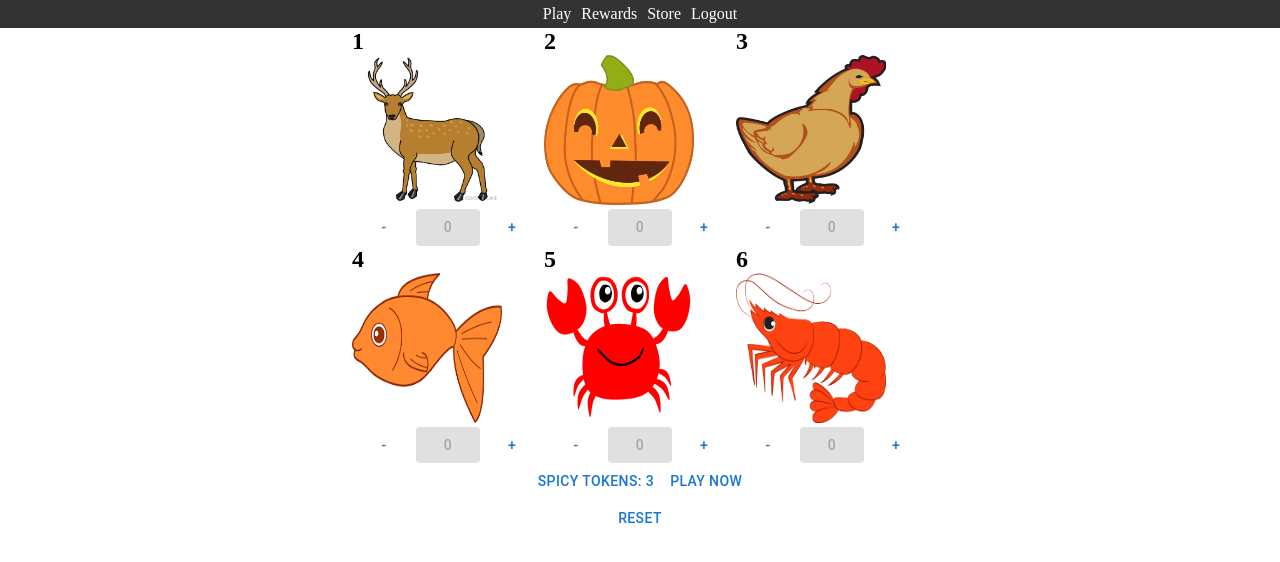
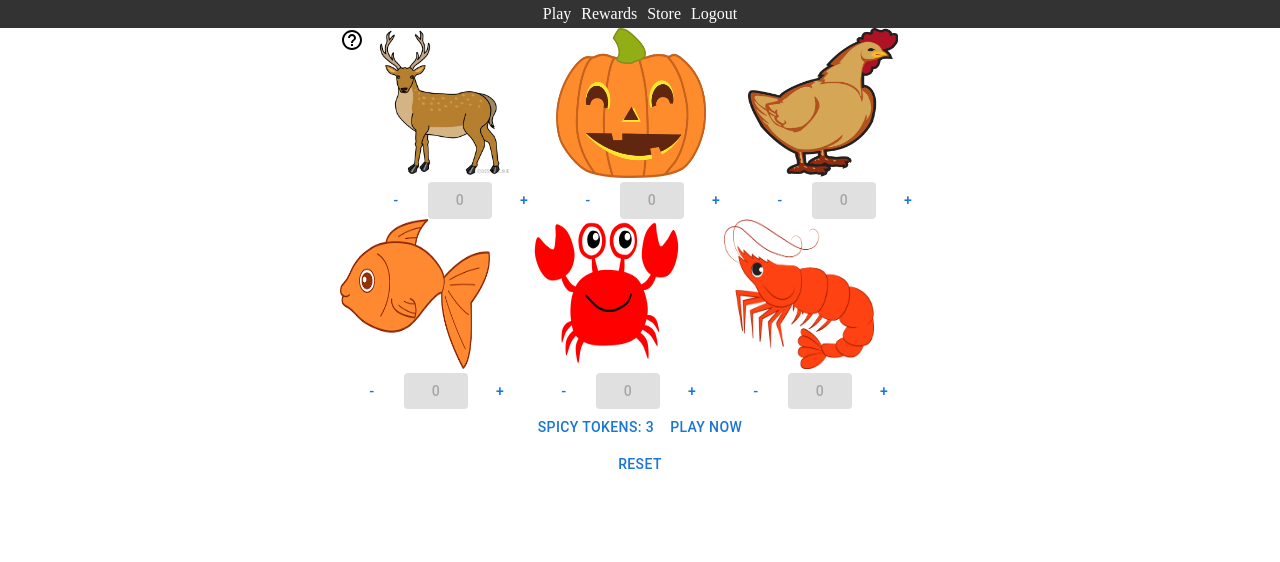
Before and after one commit to ttn729/spicy-game, a Next.js app: page /play in a window 1280 px wide. Shown: the top 562 px of the page. Built offline with nearby package versions, Linux system fonts and the light colour scheme.

Commit message:
Removed numbers from animal faces

```diff
--- a/components/Game/game.tsx
+++ b/components/Game/game.tsx
@@ -7,6 +7,7 @@ import chicken from '../../public/chicken.png'
 import deer from '../../public/deer.png'
 
 
+import HelpOutlineIcon from '@mui/icons-material/HelpOutline';
 
 import { useState } from "react";
 import { Box, Button } from '@mui/material';
@@ -115,13 +116,14 @@ export const Game = () => {
 
     return (
         <>
+
             <Box sx={{ display: 'flex', flexDirection: 'row', justifyContent: 'center' }}>
                 <Box>
+
                     <Box sx={{ display: 'flex', flexDirection: 'row' }}>
+                        <HelpOutlineIcon/>
 
                         <Box>
-                            <h2>1</h2>
-
                             <Image
                                 src={deer}
                                 alt="Deer"
@@ -135,8 +137,6 @@ export const Game = () => {
                             </Box>
                         </Box>
                         <Box>
-                            <h2>2</h2>
-
                             <Image
                                 src={gourd}
                                 alt="Gourd"
@@ -150,8 +150,6 @@ export const Game = () => {
                             </Box>
                         </Box>
                         <Box>
-                            <h2>3</h2>
-
                             <Image
                                 src={chicken}
                                 alt="Chicken"
@@ -169,7 +167,6 @@ export const Game = () => {
 
                     <Box sx={{ display: 'flex', flexDirection: 'row' }}>
                         <Box>
-                            <h2>4</h2>
                             <Image
                                 src={fish}
                                 alt="Fish"
@@ -184,8 +181,6 @@ export const Game = () => {
                             </Box>
                         </Box>
                         <Box>
-                            <h2>5</h2>
-
                             <Image
                                 src={crab}
                                 alt="Crab"
@@ -200,8 +195,6 @@ export const Game = () => {
                             </Box>
                         </Box>
                         <Box>
-                            <h2>6</h2>
-
                             <Image
                                 src={shrimp}
                                 alt="Shrimp"
--- a/package.json
+++ b/package.json
@@ -11,6 +11,7 @@
   "dependencies": {
     "@emotion/react": "^11.10.5",
     "@emotion/styled": "^11.10.5",
+    "@mui/icons-material": "^5.11.0",
     "@mui/material": "^5.11.4",
     "@next/font": "13.1.2",
     "@types/node": "18.11.18",
```
Also changed, not shown: 1 other file (tests, documents, lock files or other folders).
